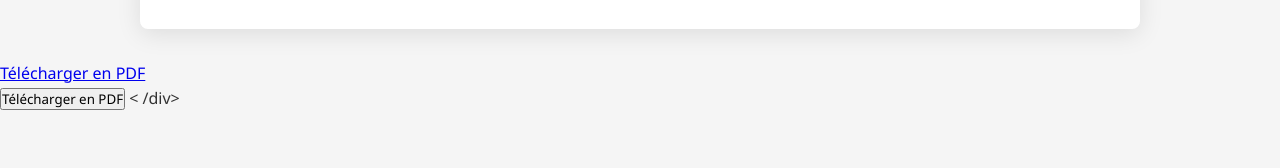
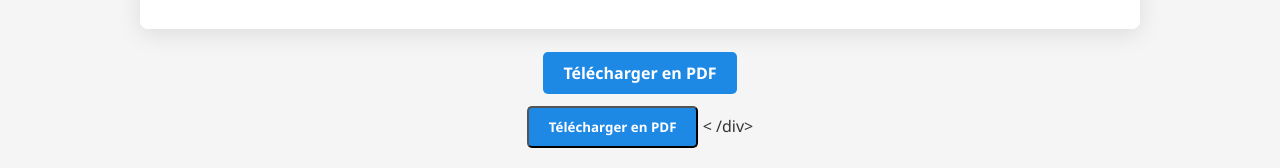
Before and after one commit to Ehonam/CV, a plain HTML site: page index.html in a window 1280 px wide. Shown: the part 1784-1952 px from the top of the page. Before the commit the page ends 1896 px from the top, so only its background shows below. Drawn offline with Linux system fonts and the light colour scheme.

Commit message:
Update styles.css

```diff
--- a/styles.css
+++ b/styles.css
@@ -453,3 +453,32 @@ footer {
         display: none;
     }
 }
+
+
+
+
+
+.pdf-download {
+  text-align: center;
+  margin: 20px 0;
+}
+
+.download-btn {
+  background-color: #1e88e5;
+  color: white;
+  padding: 10px 20px;
+  border-radius: 5px;
+  text-decoration: none;
+  font-weight: bold;
+  transition: background-color 0.3s;
+}
+
+.download-btn:hover {
+  background-color: #1565c0;
+}
+
+@media print {
+  .pdf-download {
+    display: none;
+  }
+}
```
